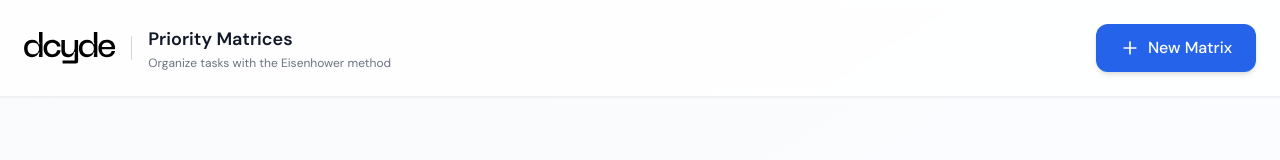
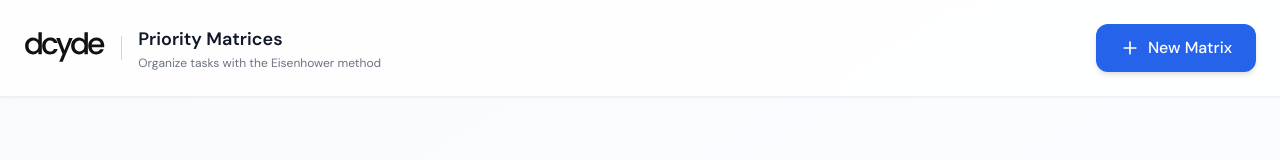
Before and after one commit to Clarru/dcyde, a React (Vite) app: page / in a window 1280 px wide. Shown: the top 160 px of the page. Built offline with nearby package versions, Linux system fonts and the light colour scheme.

Commit message:
Update Logo.tsx

```diff
--- a/src/components/common/Logo.tsx
+++ b/src/components/common/Logo.tsx
@@ -7,38 +7,18 @@ interface LogoProps {
 export const Logo: React.FC<LogoProps> = ({ className = "" }) => {
   return (
     <svg
-      width="154"
-      height="54"
-      viewBox="0 0 154 54"
+      width="33"
+      height="13"
+      viewBox="0 0 33 13"
       fill="none"
       xmlns="http://www.w3.org/2000/svg"
       className={className}
     >
-      <path
-        d="M13.4027 42.5705C5.13771 42.5705 0.178711 36.1295 0.178711 27.7505C0.178711 19.4285 5.13771 12.9875 13.4027 12.9875C20.0147 12.9875 23.5487 16.5215 24.8027 20.7965H26.3987L25.3727 17.0345V0.105469H31.2437V42.0005H25.3727V38.5235L26.3987 34.7615H24.8027C23.5487 39.0365 20.0147 42.5705 13.4027 42.5705ZM6.04971 27.7505C6.04971 34.5905 9.92571 37.4975 15.5687 37.4975C21.1547 37.4975 25.3727 34.5905 25.3727 27.7505C25.3727 20.9675 21.1547 18.0605 15.5687 18.0605C9.92571 18.0605 6.04971 20.9675 6.04971 27.7505Z"
-        fill="black"
-        style={{fill: 'black', fillOpacity: 1}}
-      />
-      <path
-        d="M33.078 27.7505C33.078 19.2005 38.721 12.9875 47.898 12.9875C54.054 12.9875 61.065 16.4645 61.749 24.6155H55.821C55.08 19.9985 51.888 18.0605 47.898 18.0605C42.027 18.0605 38.949 22.3355 38.949 27.7505C38.949 33.2225 42.027 37.4975 47.898 37.4975C51.888 37.4975 55.08 35.5595 55.821 30.9425H61.749C61.065 39.1505 54.054 42.5705 47.898 42.5705C38.721 42.5705 33.078 36.3575 33.078 27.7505Z"
-        fill="black"
-        style={{fill: 'black', fillOpacity: 1}}
-      />
-      <path
-        d="M91.3244 13.5575V49.4675C91.3244 51.9185 89.9564 53.2295 87.1634 53.2295H65.0474V48.1565H85.4534V37.4975L86.4794 33.7355H84.8834C83.7434 38.8655 80.1524 42.5705 73.9964 42.5705C67.3844 42.5705 63.1094 38.5805 63.1094 30.3725V13.5575H68.9804V29.5745C68.9804 35.2745 71.0894 37.4975 75.8204 37.4975C81.5204 37.4975 85.4534 33.3365 85.4534 25.6415V13.5575H91.3244Z"
-        fill="black"
-        style={{fill: 'black', fillOpacity: 1}}
-      />
-      <path
-        d="M105.93 42.5705C97.6647 42.5705 92.7057 36.1295 92.7057 27.7505C92.7057 19.4285 97.6647 12.9875 105.93 12.9875C112.542 12.9875 116.076 16.5215 117.33 20.7965H118.926L117.9 17.0345V0.105469H123.771V42.0005H117.9V38.5235L118.926 34.7615H117.33C116.076 39.0365 112.542 42.5705 105.93 42.5705ZM98.5767 27.7505C98.5767 34.5905 102.453 37.4975 108.096 37.4975C113.682 37.4975 117.9 34.5905 117.9 27.7505C117.9 20.9675 113.682 18.0605 108.096 18.0605C102.453 18.0605 98.5767 20.9675 98.5767 27.7505Z"
-        fill="black"
-        style={{fill: 'black', fillOpacity: 1}}
-      />
-      <path
-        d="M125.605 27.4655C125.605 18.2885 131.248 12.9875 139.513 12.9875C148.177 12.9875 153.706 18.1745 153.706 26.9525V28.9475H131.419C131.647 34.1345 134.383 37.8965 139.798 37.8965C144.358 37.8965 147.094 35.6735 148.006 32.0255H153.82C152.737 37.4975 148.633 42.5705 139.912 42.5705C130.564 42.5705 125.605 35.9585 125.605 27.4655ZM131.419 25.1285H147.949C147.607 20.2835 144.358 17.5475 139.57 17.5475C135.124 17.5475 131.818 20.2835 131.419 25.1285Z"
-        fill="black"
-        style={{fill: 'black', fillOpacity: 1}}
-      />
+      <path d="M0.444336 5.66509C0.444336 5.00109 0.580336 4.41309 0.852336 3.90109C1.13234 3.38909 1.50834 2.99309 1.98034 2.71309C2.46034 2.42509 2.99234 2.28109 3.57634 2.28109C4.00834 2.28109 4.43234 2.37709 4.84834 2.56909C5.27234 2.75309 5.60834 3.00109 5.85634 3.31309V0.121094H7.23634V9.00109H5.85634V8.00509C5.63234 8.32509 5.32034 8.58909 4.92034 8.79709C4.52834 9.00509 4.07634 9.10909 3.56434 9.10909C2.98834 9.10909 2.46034 8.96509 1.98034 8.67709C1.50834 8.38109 1.13234 7.97309 0.852336 7.45309C0.580336 6.92509 0.444336 6.32909 0.444336 5.66509ZM5.85634 5.68909C5.85634 5.23309 5.76034 4.83709 5.56834 4.50109C5.38434 4.16509 5.14034 3.90909 4.83634 3.73309C4.53234 3.55709 4.20434 3.46909 3.85234 3.46909C3.50034 3.46909 3.17234 3.55709 2.86834 3.73309C2.56434 3.90109 2.31634 4.15309 2.12434 4.48909C1.94034 4.81709 1.84834 5.20909 1.84834 5.66509C1.84834 6.12109 1.94034 6.52109 2.12434 6.86509C2.31634 7.20909 2.56434 7.47309 2.86834 7.65709C3.18034 7.83309 3.50834 7.92109 3.85234 7.92109C4.20434 7.92109 4.53234 7.83309 4.83634 7.65709C5.14034 7.48109 5.38434 7.22509 5.56834 6.88909C5.76034 6.54509 5.85634 6.14509 5.85634 5.68909Z" fill="#121212" style={{fill:'#121212', fillOpacity:1}}/>
+      <path d="M7.37715 5.68909C7.37715 5.00909 7.51315 4.41309 7.78515 3.90109C8.06515 3.38109 8.44915 2.98109 8.93715 2.70109C9.42515 2.42109 9.98515 2.28109 10.6171 2.28109C11.4171 2.28109 12.0771 2.47309 12.5971 2.85709C13.1251 3.23309 13.4811 3.77309 13.6651 4.47709H12.1891C12.0691 4.14909 11.8771 3.89309 11.6131 3.70909C11.3491 3.52509 11.0171 3.43309 10.6171 3.43309C10.0571 3.43309 9.60915 3.63309 9.27315 4.03309C8.94515 4.42509 8.78115 4.97709 8.78115 5.68909C8.78115 6.40109 8.94515 6.95709 9.27315 7.35709C9.60915 7.75709 10.0571 7.95709 10.6171 7.95709C11.4091 7.95709 11.9331 7.60909 12.1891 6.91309H13.6651C13.4731 7.58509 13.1131 8.12109 12.5851 8.52109C12.0571 8.91309 11.4011 9.10909 10.6171 9.10909C9.98515 9.10909 9.42515 8.96909 8.93715 8.68909C8.44915 8.40109 8.06515 8.00109 7.78515 7.48909C7.51315 6.96909 7.37715 6.36909 7.37715 5.68909Z" fill="#121212" style={{fill:'#121212', fillOpacity:1}}/>
+      <path d="M19.7805 2.38909L15.7245 12.1091H14.3085L15.6525 8.89309L13.0485 2.38909H14.5725L16.4325 7.42909L18.3645 2.38909H19.7805Z" fill="#121212" style={{fill:'#121212', fillOpacity:1}}/>
+      <path d="M19.1568 5.66509C19.1568 5.00109 19.2928 4.41309 19.5648 3.90109C19.8448 3.38909 20.2208 2.99309 20.6928 2.71309C21.1728 2.42509 21.7048 2.28109 22.2888 2.28109C22.7208 2.28109 23.1448 2.37709 23.5608 2.56909C23.9848 2.75309 24.3208 3.00109 24.5688 3.31309V0.121094H25.9488V9.00109H24.5688V8.00509C24.3448 8.32509 24.0328 8.58909 23.6328 8.79709C23.2408 9.00509 22.7888 9.10909 22.2768 9.10909C21.7008 9.10909 21.1728 8.96509 20.6928 8.67709C20.2208 8.38109 19.8448 7.97309 19.5648 7.45309C19.2928 6.92509 19.1568 6.32909 19.1568 5.66509ZM24.5688 5.68909C24.5688 5.23309 24.4728 4.83709 24.2808 4.50109C24.0968 4.16509 23.8528 3.90909 23.5488 3.73309C23.2448 3.55709 22.9168 3.46909 22.5648 3.46909C22.2128 3.46909 21.8848 3.55709 21.5808 3.73309C21.2768 3.90109 21.0288 4.15309 20.8368 4.48909C20.6528 4.81709 20.5608 5.20909 20.5608 5.66509C20.5608 6.12109 20.6528 6.52109 20.8368 6.86509C21.0288 7.20909 21.2768 7.47309 21.5808 7.65709C21.8928 7.83309 22.2208 7.92109 22.5648 7.92109C22.9168 7.92109 23.2448 7.83309 23.5488 7.65709C23.8528 7.48109 24.0968 7.22509 24.2808 6.88909C24.4728 6.54509 24.5688 6.14509 24.5688 5.68909Z" fill="#121212" style={{fill:'#121212', fillOpacity:1}}/>
+      <path d="M32.6056 5.53309C32.6056 5.78109 32.5896 6.00509 32.5576 6.20509H27.5056C27.5456 6.73309 27.7416 7.15709 28.0936 7.47709C28.4456 7.79709 28.8776 7.95709 29.3896 7.95709C30.1256 7.95709 30.6456 7.64909 30.9496 7.03309H32.4256C32.2256 7.64109 31.8616 8.14109 31.3336 8.53309C30.8136 8.91709 30.1656 9.10909 29.3896 9.10909C28.7576 9.10909 28.1896 8.96909 27.6856 8.68909C27.1896 8.40109 26.7976 8.00109 26.5096 7.48909C26.2296 6.96909 26.0896 6.36909 26.0896 5.68909C26.0896 5.00909 26.2257 4.41309 26.4977 3.90109C26.7777 3.38109 27.1656 2.98109 27.6616 2.70109C28.1656 2.42109 28.7416 2.28109 29.3896 2.28109C30.0136 2.28109 30.5696 2.41709 31.0576 2.68909C31.5456 2.96109 31.9256 3.34509 32.1976 3.84109C32.4696 4.32909 32.6056 4.89309 32.6056 5.53309ZM31.1777 5.10109C31.1697 4.59709 30.9896 4.19309 30.6376 3.88909C30.2856 3.58509 29.8496 3.43309 29.3296 3.43309C28.8576 3.43309 28.4536 3.58509 28.1176 3.88909C27.7816 4.18509 27.5816 4.58909 27.5176 5.10109H31.1777Z" fill="#121212" style={{fill:'#121212', fillOpacity:1}}/>
     </svg>
   );
 };
```
